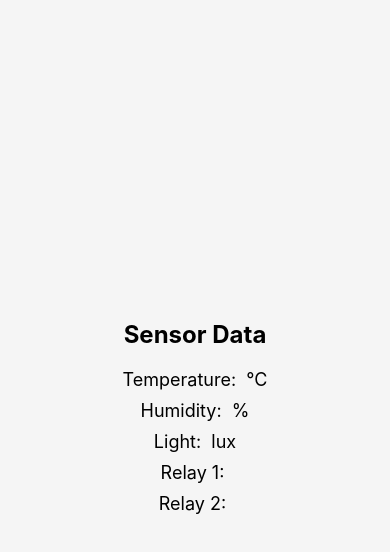
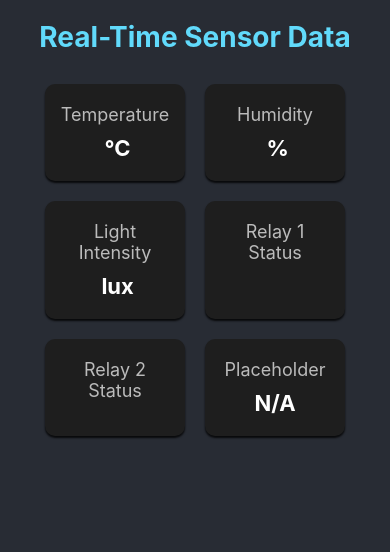
Before and after one commit to tugrulhanterzi/WebSocketAppV1, a React Native app in the folder client/: screen / in a window 390 px wide. Shown: the top 552 px of the page. Built offline with nearby package versions, Linux system fonts and the light colour scheme; no server answers.

Commit message:
interface fix

```diff
--- a/client/App.tsx
+++ b/client/App.tsx
@@ -1,5 +1,5 @@
 import React, { useEffect, useState, useRef } from "react";
-import { View, Text, StyleSheet } from "react-native";
+import { View, Text, StyleSheet, SafeAreaView, ScrollView } from "react-native";
 
 const App = () => {
   const [sensorData, setSensorData] = useState({
@@ -10,21 +10,20 @@ const App = () => {
     relay2: "",
   });
 
-  const ws = useRef<WebSocket | null>(null); // ws referansını useRef ile tanımlıyoruz
+  const ws = useRef<WebSocket | null>(null);
 
-  // WebSocket bağlantısını tanımlıyoruz
   useEffect(() => {
-    ws.current = new WebSocket("ws://192.168.1.84:8080"); // WebSocket bağlantısını kuruyoruz
+    ws.current = new WebSocket("ws://192.168.1.84:8080");
 
     ws.current.onopen = () => {
       console.log("Connected to the WebSocket server");
-      ws.current?.send("Hello, server!"); // Sunucuya bir mesaj gönderiyoruz
+      ws.current?.send("Hello, server!");
     };
 
     ws.current.onmessage = (event) => {
       console.log("Message from server:", event.data);
-      const data = JSON.parse(event.data); // Gelen veriyi JSON formatında parse ediyoruz
-      setSensorData(data); // Gelen veriyi state'e kaydediyoruz
+      const data = JSON.parse(event.data);
+      setSensorData(data);
     };
 
     ws.current.onclose = () => {
@@ -35,39 +34,98 @@ const App = () => {
       console.error("WebSocket error:", error);
     };
 
-    // Cleanup: Bileşen unmount edildiğinde bağlantıyı kapatıyoruz
     return () => {
       ws.current?.close();
     };
   }, []);
 
   return (
-    <View style={styles.container}>
-      <Text style={styles.title}>Sensor Data</Text>
-      <Text style={styles.data}>Temperature: {sensorData.temperature} °C</Text>
-      <Text style={styles.data}>Humidity: {sensorData.humidity} %</Text>
-      <Text style={styles.data}>Light: {sensorData.light} lux</Text>
-      <Text style={styles.data}>Relay 1: {sensorData.relay1}</Text>
-      <Text style={styles.data}>Relay 2: {sensorData.relay2}</Text>
-    </View>
+    <SafeAreaView style={styles.safeArea}>
+      <ScrollView contentContainerStyle={styles.scrollViewContent}>
+        <View style={styles.container}>
+          <Text style={styles.title}>Real-Time Sensor Data</Text>
+          <View style={styles.grid}>
+            <View style={styles.card}>
+              <Text style={styles.label}>Temperature</Text>
+              <Text style={styles.value}>{sensorData.temperature} °C</Text>
+            </View>
+            <View style={styles.card}>
+              <Text style={styles.label}>Humidity</Text>
+              <Text style={styles.value}>{sensorData.humidity} %</Text>
+            </View>
+            <View style={styles.card}>
+              <Text style={styles.label}>Light Intensity</Text>
+              <Text style={styles.value}>{sensorData.light} lux</Text>
+            </View>
+            <View style={styles.card}>
+              <Text style={styles.label}>Relay 1 Status</Text>
+              <Text style={styles.value}>{sensorData.relay1}</Text>
+            </View>
+            <View style={styles.card}>
+              <Text style={styles.label}>Relay 2 Status</Text>
+              <Text style={styles.value}>{sensorData.relay2}</Text>
+            </View>
+            <View style={styles.card}>
+              <Text style={styles.label}>Placeholder</Text>
+              <Text style={styles.value}>N/A</Text>
+            </View>
+          </View>
+        </View>
+      </ScrollView>
+    </SafeAreaView>
   );
 };
 
 const styles = StyleSheet.create({
+  safeArea: {
+    flex: 1,
+    backgroundColor: "#282C34",
+  },
+  scrollViewContent: {
+    flexGrow: 1,
+    justifyContent: "center",
+    alignItems: "center",
+    padding: 20,
+  },
   container: {
     flex: 1,
-    justifyContent: "center",
     alignItems: "center",
-    backgroundColor: "#f5f5f5",
   },
   title: {
-    fontSize: 24,
+    fontSize: 28,
+    color: "#61DAFB",
     fontWeight: "bold",
     marginBottom: 20,
   },
-  data: {
+  grid: {
+    flexDirection: "row",
+    flexWrap: "wrap",
+    justifyContent: "center",
+  },
+  card: {
+    backgroundColor: "#1E1E1E",
+    borderRadius: 10,
+    padding: 20,
+    margin: 10,
+    width: "40%",
+    alignItems: "center",
+    shadowColor: "#000",
+    shadowOffset: { width: 0, height: 2 },
+    shadowOpacity: 0.8,
+    shadowRadius: 2,
+    elevation: 5,
+  },
+  label: {
     fontSize: 18,
+    color: "#BBBBBB",
     marginBottom: 10,
+    textAlign: "center",
+  },
+  value: {
+    fontSize: 22,
+    color: "#FFFFFF",
+    fontWeight: "bold",
+    textAlign: "center",
   },
 });
 
```
